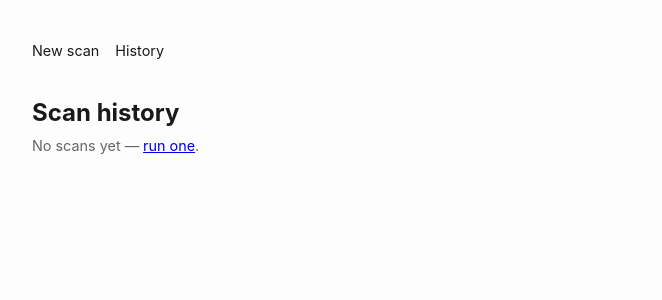
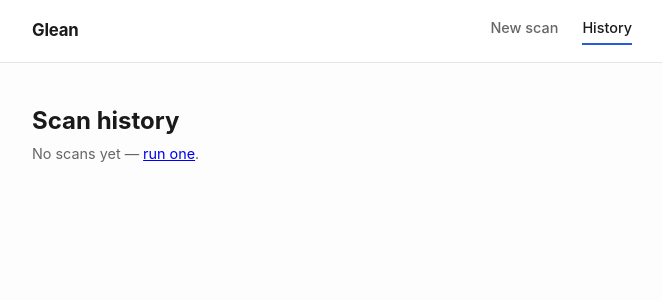
Before and after one commit to yulangalagoda/glean, a FastAPI app: page /history in a window 1280 px wide. Shown: the top 300 px of the page, without its empty margins (308-970 px from the left). Run offline with FastAPI, Linux system fonts and the light colour scheme.

Commit message:
Fix misleading history warning pill, redesign nav (ADR-0011)
Real operator feedback right after Stage 3 shipped: /history showed
"1 warning" on scans where nothing had actually gone wrong.
pipeline.run_scan was folding crt.sh's cache-hit/stale-failsafe info
messages (ADR-0008 D9) into the same bucket used for real problems --
a regression against the CLI's own already-correct convention (cli.py
has always printed crtsh_info in cyan, separate from the yellow
crtsh_warning bucket). Fixed by routing crt.sh's info messages through
the existing status() callback instead of add_warning(): shown live in
the watch page's log in neutral style, correctly absent from the
manifest's warnings list and the history warning pill, matching the
CLI's existing treatment exactly.

Also redesigned the web interface's navigation, per feedback that it
needed to be "properly designed," not just two bare links: a proper
full-width header bar (previously the nav sat inside the same
constrained column as page content), a "Glean" brand mark linking
home, and active-page highlighting (comparing request.url.path server-
side in base.html -- TemplateResponse already injects request into the
template context). Consolidated the stylesheet onto CSS custom
properties for the palette while doing this, fixing a real cascade bug
found in the process: .hint's colour was declared twice with different
values, and the later, hardcoded one was silently winning over the
custom-property version.

221/221 tests pass (3 new, covering active-nav-state marking on both
pages and confirming the results page still deliberately carries no
nav -- it's the same render_html() output ADR-0010's --out writes to
disk), ruff/mypy/pre-commit --all-files all clean.

Live-validated: confirmed a real cache-hit scan now shows warnings: []
and no pill on /history, with the same message arriving live as a
status SSE event instead of warning; confirmed the active-nav class
lands on the correct link per page against a real running server.

```diff
--- a/src/glean_osint/web/static/style.css
+++ b/src/glean_osint/web/static/style.css
@@ -1,83 +1,106 @@
 /* Glean web interface (ADR-0011) -- same visual language as the HTML
    report (ADR-0010): plain, accessible, no colour-only signalling,
-   light/dark via prefers-color-scheme. */
-:root { color-scheme: light dark; }
+   light/dark via prefers-color-scheme. Palette lives in custom
+   properties so every component reads from one source, not scattered
+   hex values re-declared per dark-mode block. */
+:root {
+  color-scheme: light dark;
+  --accent: #2a5adb;
+  --border: #e4e4e4;
+  --surface: #fff;
+  --text: #1a1a1a;
+  --text-muted: #666;
+  --bg: #fdfdfd;
+  --danger-bg: #fde8e8;
+  --danger-border: #f3b6b6;
+  --danger-text: #8a2323;
+}
+@media (prefers-color-scheme: dark) {
+  :root {
+    --accent: #7db8ff;
+    --border: #2b2d32;
+    --surface: #202226;
+    --text: #e8e8e8;
+    --text-muted: #a3a3a3;
+    --bg: #16171a;
+    --danger-bg: #3a2222;
+    --danger-border: #6b3232;
+    --danger-text: #ffb4b4;
+  }
+}
 * { box-sizing: border-box; }
 body {
   font-family: -apple-system, "Segoe UI", Helvetica, Arial, sans-serif;
   line-height: 1.5;
-  max-width: 640px;
-  margin: 0 auto;
-  padding: 2.5rem 1.25rem 4rem;
-  color: #1a1a1a;
-  background: #fdfdfd;
+  margin: 0;
+  color: var(--text);
+  background: var(--bg);
 }
-@media (prefers-color-scheme: dark) {
-  body { color: #e8e8e8; background: #16171a; }
-  input[type="text"], input[type="number"] { background: #202226; border-color: #34363b; color: #e8e8e8; }
-  .tool-card { background: #202226; border-color: #34363b; }
-  .preset-btn { background: #202226; border-color: #34363b; color: #e8e8e8; }
-  .error { background: #3a2222; border-color: #6b3232; color: #ffb4b4; }
-  .hint { color: #a3a3a3; }
+.page { max-width: 640px; margin: 0 auto; padding: 2.5rem 1.25rem 4rem; }
+
+.site-header { border-bottom: 1px solid var(--border); background: var(--surface); }
+.nav {
+  max-width: 640px; margin: 0 auto; padding: 1.05rem 1.25rem;
+  display: flex; align-items: center; justify-content: space-between;
 }
-.nav { display: flex; gap: 1rem; margin-bottom: 2rem; font-size: 0.9rem; }
-.nav a { color: inherit; text-decoration: none; border-bottom: 1px solid transparent; }
-.nav a:hover { border-bottom-color: currentColor; }
-h1 { font-size: 1.5rem; margin-bottom: 0.25rem; }
-.hint { color: #666; font-size: 0.9rem; margin: 0 0 2rem; }
+.nav-brand {
+  font-weight: 700; font-size: 1.05rem; letter-spacing: -0.01em;
+  color: var(--text); text-decoration: none;
+}
+.nav-links { display: flex; gap: 1.5rem; font-size: 0.9rem; }
+.nav-links a {
+  color: var(--text-muted); text-decoration: none; font-weight: 500;
+  padding-bottom: 0.3rem; border-bottom: 2px solid transparent;
+}
+.nav-links a:hover { color: var(--text); }
+.nav-links a.active { color: var(--text); border-bottom-color: var(--accent); }
+
+h1 { font-size: 1.5rem; margin: 0 0 0.25rem; }
+.hint { color: var(--text-muted); font-size: 0.9rem; margin: 0 0 2rem; }
+
 form { display: flex; flex-direction: column; gap: 1.5rem; }
 label { font-weight: 600; display: block; margin-bottom: 0.4rem; }
 input[type="text"], input[type="number"] {
-  width: 100%; padding: 0.55rem 0.7rem; border: 1px solid #ccc; border-radius: 8px;
-  font-size: 1rem; font-family: inherit;
+  width: 100%; padding: 0.55rem 0.7rem; border: 1px solid var(--border); border-radius: 8px;
+  font-size: 1rem; font-family: inherit; background: var(--surface); color: var(--text);
 }
 .presets { display: flex; gap: 0.5rem; flex-wrap: wrap; }
 .preset-btn {
-  border: 1px solid #ccc; border-radius: 999px; padding: 0.35rem 0.85rem;
-  background: #fff; cursor: pointer; font-size: 0.88rem; font-family: inherit;
+  border: 1px solid var(--border); border-radius: 999px; padding: 0.35rem 0.85rem;
+  background: var(--surface); color: var(--text); cursor: pointer; font-size: 0.88rem; font-family: inherit;
 }
 .tools { display: flex; flex-direction: column; gap: 0.5rem; }
 .tool-card {
-  display: flex; align-items: center; gap: 0.6rem; border: 1px solid #ddd;
-  border-radius: 8px; padding: 0.6rem 0.8rem; background: #fff;
+  display: flex; align-items: center; gap: 0.6rem; border: 1px solid var(--border);
+  border-radius: 8px; padding: 0.6rem 0.8rem; background: var(--surface);
 }
-.tool-card .method { margin-left: auto; font-size: 0.8rem; color: #666; font-variant-numeric: tabular-nums; }
-@media (prefers-color-scheme: dark) { .tool-card .method { color: #a3a3a3; } }
+.tool-card .method { margin-left: auto; font-size: 0.8rem; color: var(--text-muted); font-variant-numeric: tabular-nums; }
 button[type="submit"] {
-  padding: 0.7rem 1.2rem; border-radius: 8px; border: none; background: #1a1a1a;
-  color: #fff; font-size: 1rem; font-weight: 600; cursor: pointer; align-self: flex-start;
+  padding: 0.7rem 1.2rem; border-radius: 8px; border: none; background: var(--text);
+  color: var(--bg); font-size: 1rem; font-weight: 600; cursor: pointer; align-self: flex-start;
 }
-@media (prefers-color-scheme: dark) { button[type="submit"] { background: #e8e8e8; color: #16171a; } }
 .error {
-  background: #fde8e8; border: 1px solid #f3b6b6; color: #8a2323;
+  background: var(--danger-bg); border: 1px solid var(--danger-border); color: var(--danger-text);
   border-radius: 8px; padding: 0.7rem 1rem; font-size: 0.92rem;
 }
-#status-line { font-weight: 600; color: #1a1a1a; font-size: 1rem; }
-@media (prefers-color-scheme: dark) { #status-line { color: #e8e8e8; } }
+
+#status-line { font-weight: 600; color: var(--text); font-size: 1rem; }
 .log { list-style: none; padding: 0; margin: 1rem 0 0; display: flex; flex-direction: column; gap: 0.4rem; }
 .log li {
-  padding: 0.5rem 0.8rem; border-radius: 8px; background: #fff; border: 1px solid #eee;
+  padding: 0.5rem 0.8rem; border-radius: 8px; background: var(--surface); border: 1px solid var(--border);
   font-size: 0.9rem;
 }
-.log li.warning { border-color: #f3b6b6; color: #8a2323; background: #fde8e8; }
-@media (prefers-color-scheme: dark) {
-  .log li { background: #202226; border-color: #2b2d32; color: #e8e8e8; }
-  .log li.warning { background: #3a2222; border-color: #6b3232; color: #ffb4b4; }
-}
+.log li.warning { border-color: var(--danger-border); color: var(--danger-text); background: var(--danger-bg); }
+
 .history-list { list-style: none; padding: 0; margin: 0; display: flex; flex-direction: column; gap: 0.5rem; }
 .history-row {
   display: flex; align-items: center; gap: 0.9rem; flex-wrap: wrap;
-  border: 1px solid #ddd; border-radius: 8px; padding: 0.7rem 0.9rem; background: #fff;
+  border: 1px solid var(--border); border-radius: 8px; padding: 0.7rem 0.9rem; background: var(--surface);
 }
 .history-target { font-weight: 600; color: inherit; text-decoration: none; }
 .history-target:hover { text-decoration: underline; }
-.history-meta { font-size: 0.85rem; color: #666; font-variant-numeric: tabular-nums; }
+.history-meta { font-size: 0.85rem; color: var(--text-muted); font-variant-numeric: tabular-nums; }
 .warning-pill {
-  margin-left: auto; background: #fde8e8; color: #8a2323; border-radius: 999px;
+  margin-left: auto; background: var(--danger-bg); color: var(--danger-text); border-radius: 999px;
   padding: 0.1rem 0.6rem;
 }
-@media (prefers-color-scheme: dark) {
-  .history-row { background: #202226; border-color: #34363b; }
-  .history-meta { color: #a3a3a3; }
-  .warning-pill { background: #3a2222; color: #ffb4b4; }
-}
--- a/src/glean_osint/web/templates/base.html
+++ b/src/glean_osint/web/templates/base.html
@@ -7,10 +7,17 @@
 <link rel="stylesheet" href="/static/style.css">
 </head>
 <body>
-<nav class="nav">
-  <a href="/">New scan</a>
-  <a href="/history">History</a>
-</nav>
+<header class="site-header">
+  <nav class="nav">
+    <a class="nav-brand" href="/">Glean</a>
+    <div class="nav-links">
+      <a href="/" class="{{ 'active' if request.url.path == '/' else '' }}">New scan</a>
+      <a href="/history" class="{{ 'active' if request.url.path == '/history' else '' }}">History</a>
+    </div>
+  </nav>
+</header>
+<main class="page">
 {% block content %}{% endblock %}
+</main>
 </body>
 </html>
--- a/src/glean_osint/web/templates/index.html
+++ b/src/glean_osint/web/templates/index.html
@@ -1,7 +1,7 @@
 {% extends "base.html" %}
 {% block title %}Glean{% endblock %}
 {% block content %}
-<h1>Glean</h1>
+<h1>New scan</h1>
 <p class="hint">Unify open-source recon tools into one provenance-tracked, prioritised brief.</p>
 
 {% if error %}
```
Also changed, not shown: docs/adr/0011-web-interface.md (+4 -0 lines), src/glean_osint/pipeline.py (+9 -1 lines), tests/test_pipeline.py (+12 -3 lines), tests/test_web_app.py (+24 -0 lines), CHANGELOG.md.
